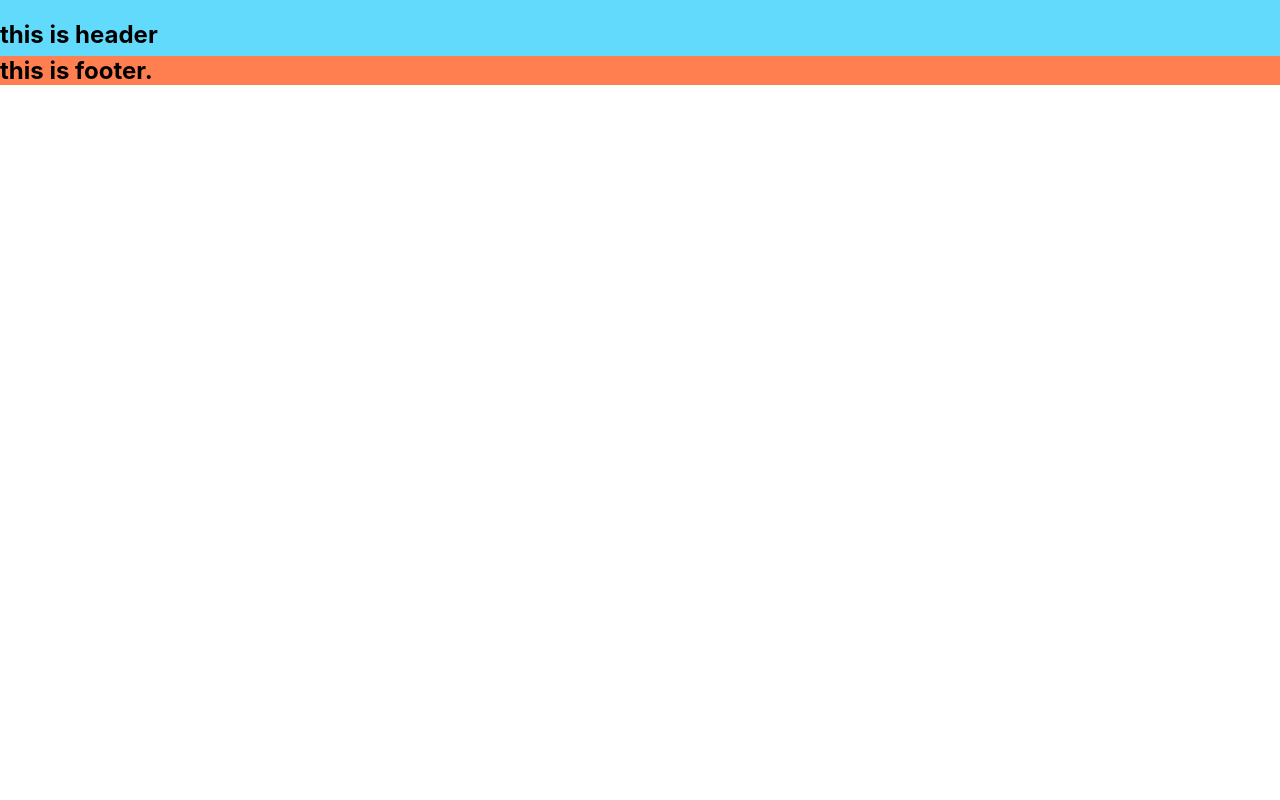
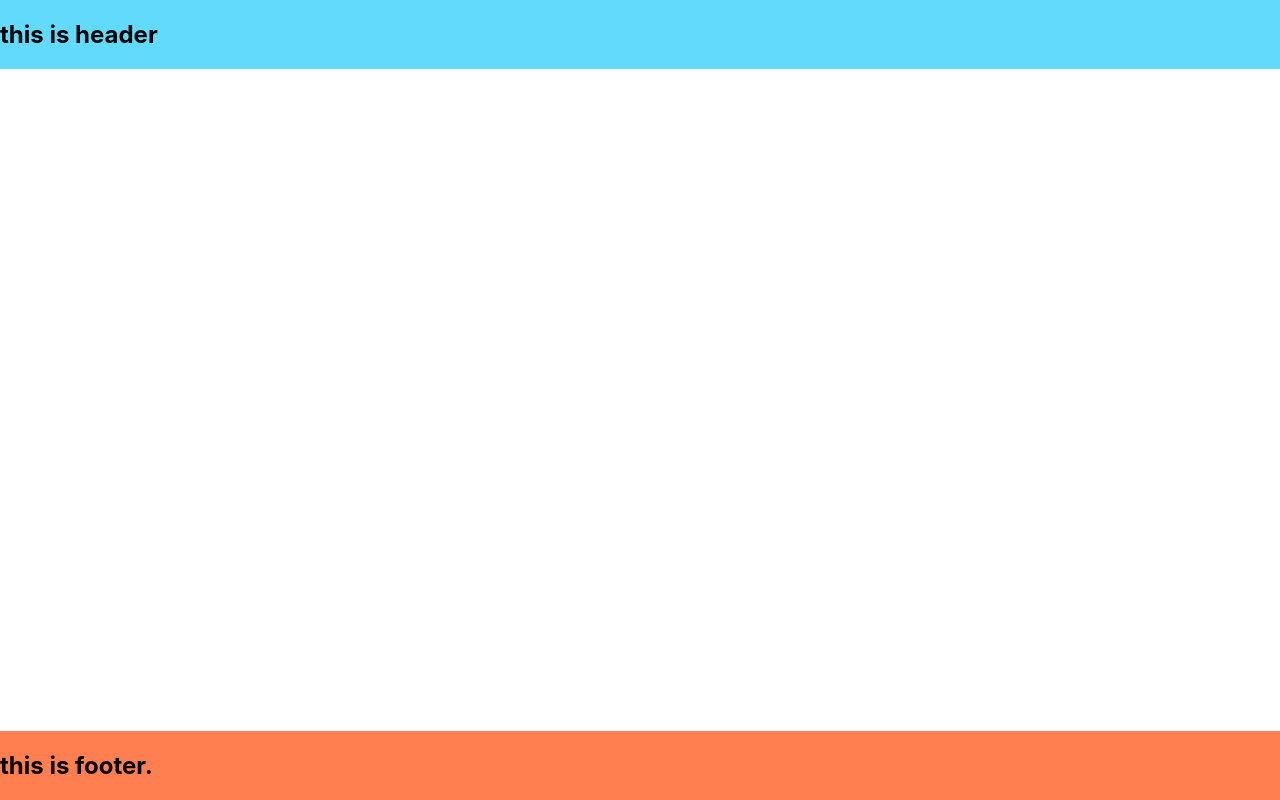
Before and after one commit to springsandy/react_search, a React (Create React App) app: page / in a window 1280 px wide. Built offline with nearby package versions, Linux system fonts and the light colour scheme.

Commit message:
modify footer css

```diff
--- a/src/components/layout/Footer/footer.css
+++ b/src/components/layout/Footer/footer.css
@@ -1,7 +1,6 @@
 .footer {
-  /* height: 80px; */
-  /* margin-top: auto; */
-  position: relative;
-  /* bottom: 0; */
+  position: fixed;
+  bottom: 0;
+  width: 100%;
   background-color: coral;
 }
```
